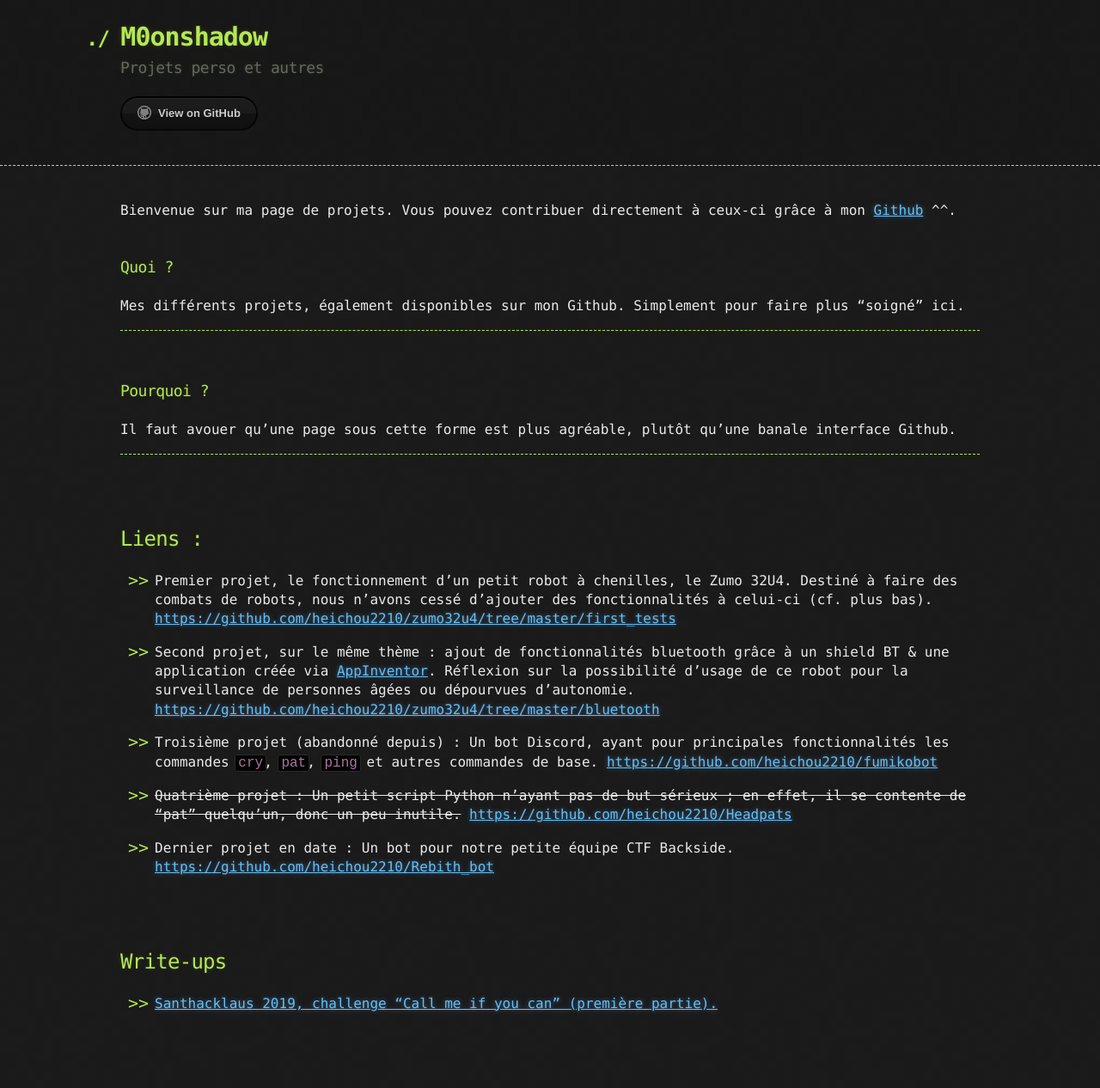
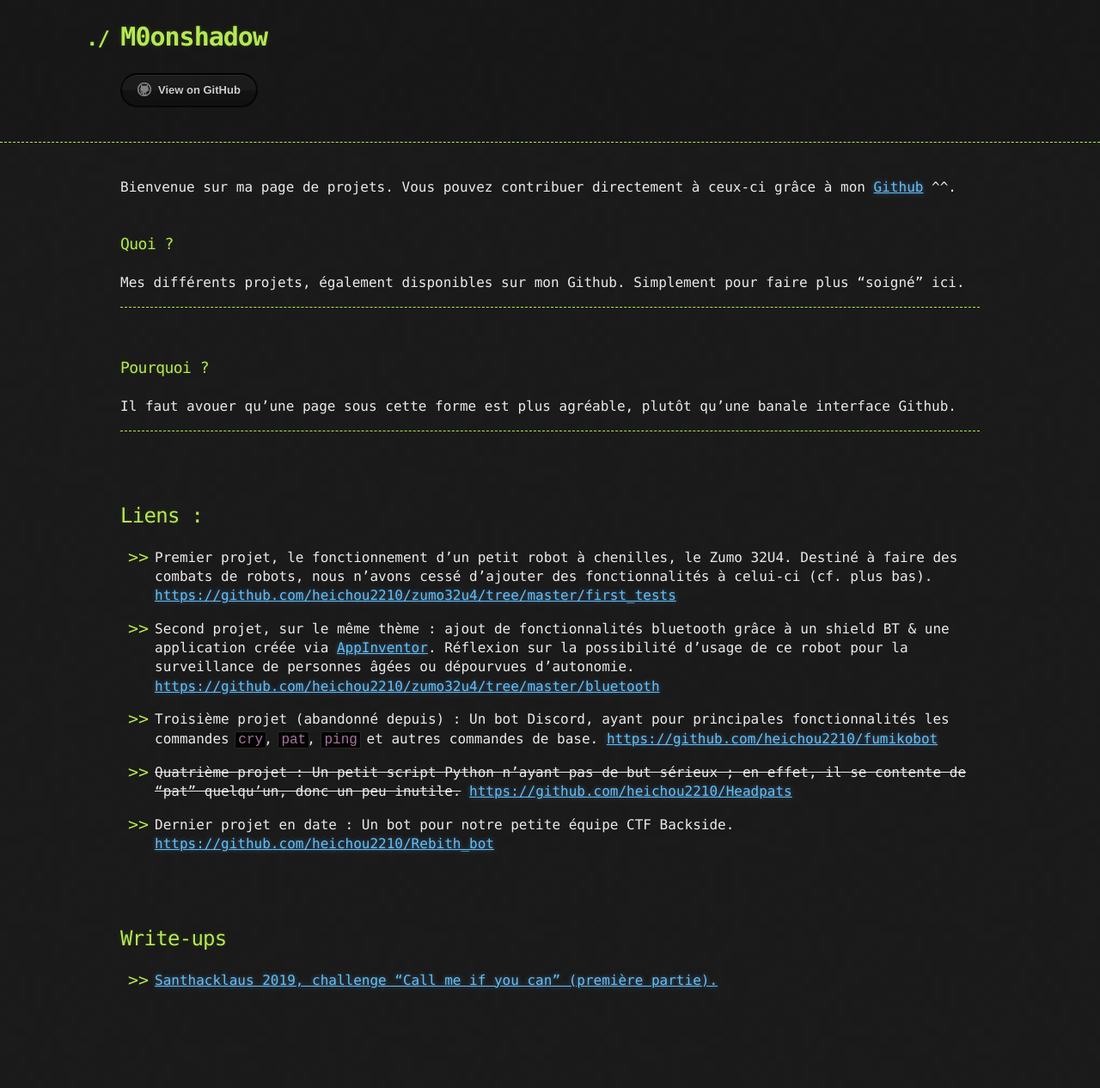
Before and after one commit to M0onshadow/M0onshadow.github.io, a Jekyll site: the page built from index.md, in a window 1280 px wide. Shown: the whole page at 86% size. Built offline with Jekyll 4.4.1, drawn with Linux system fonts in a browser that asks for light colours; the repository's description, which GitHub fills in, is left out; after the commit the page ends 1239 px from its top, so only the background shows below that.

Commit message:
Update _config.yml

```diff
--- a/_config.yml
+++ b/_config.yml
@@ -1,5 +1,4 @@
 title: M0onshadow
-description: Projets perso et autres
 show_downloads: false
 google_analytics:
 theme: jekyll-theme-hacker
```
